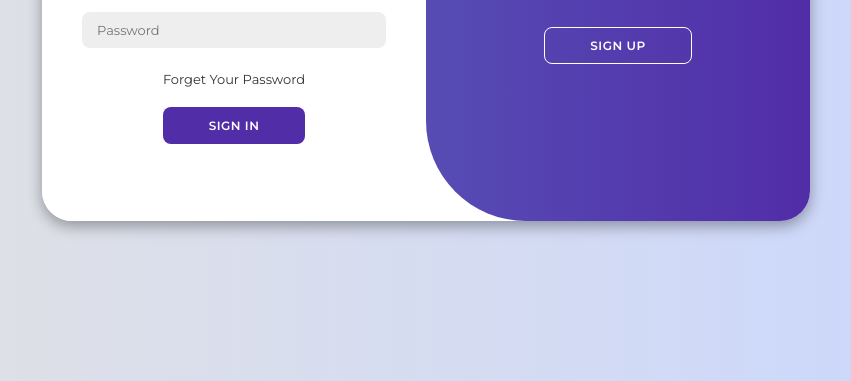
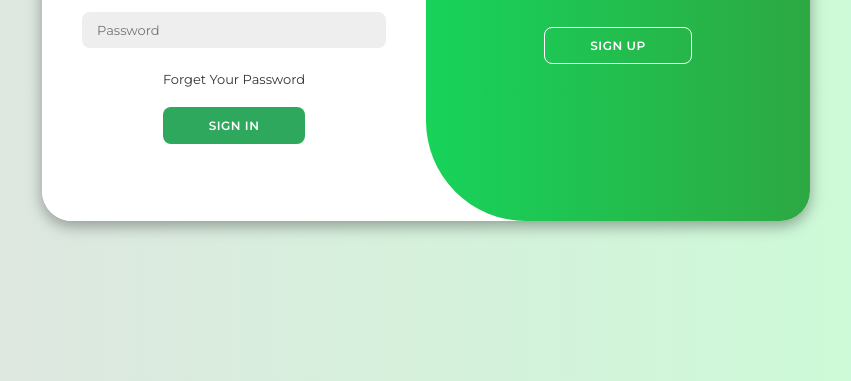
Before and after one commit to shrookkhaled2003/Login-Register-HTML-CSS, a plain HTML site: page index.html in a window 1280 px wide. Shown: the part 419-800 px from the top of the page, without its empty margins (214-1065 px from the left). Drawn offline with Linux system fonts and the light colour scheme.

Commit message:
modified css

```diff
--- a/style.css
+++ b/style.css
@@ -9,7 +9,7 @@
 
 body{
     background-color: #c9d6ff;
-    background: linear-gradient(to right, #e2e2e2, #c9d6ff);
+    background: linear-gradient(to right, #e2e2e2, #c9ffd6);
     display: flex;
     align-items: center;
     justify-content: center;
@@ -47,7 +47,7 @@ body{
 }
 
 .container button{
-    background-color: #512da8;
+    background-color: #2da85c;
     color: #fff;
     font-size: 12px;
     padding: 10px 45px;
@@ -161,9 +161,8 @@ body{
 }
 
 .toggle{
-    background-color: #512da8;
     height: 100%;
-    background: linear-gradient(to right, #5c6bc0, #512da8);
+    background: linear-gradient(to right, #01ff73, #2da842);
     color: #fff;
     position: relative;
     left: -100%;
```
